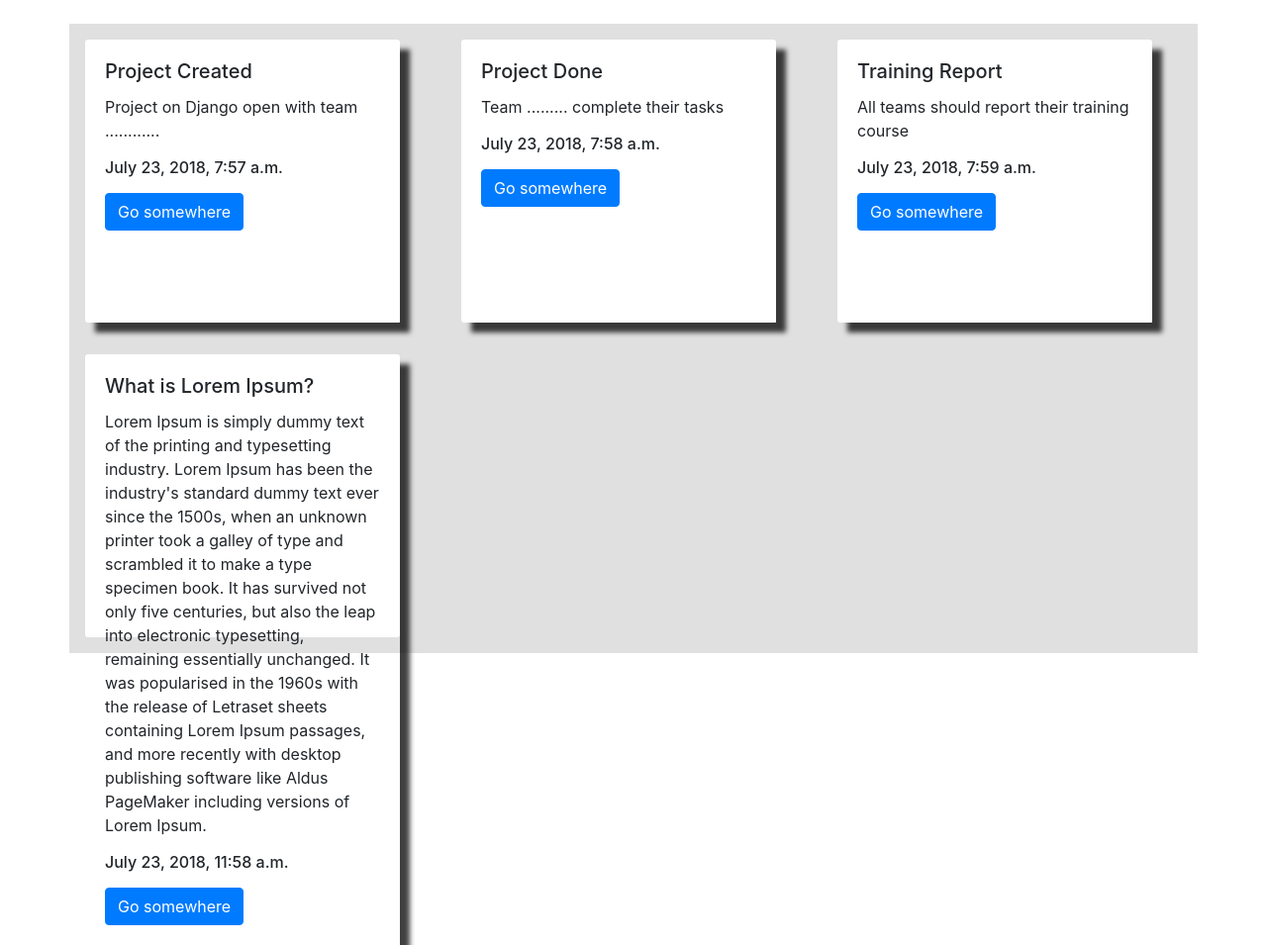
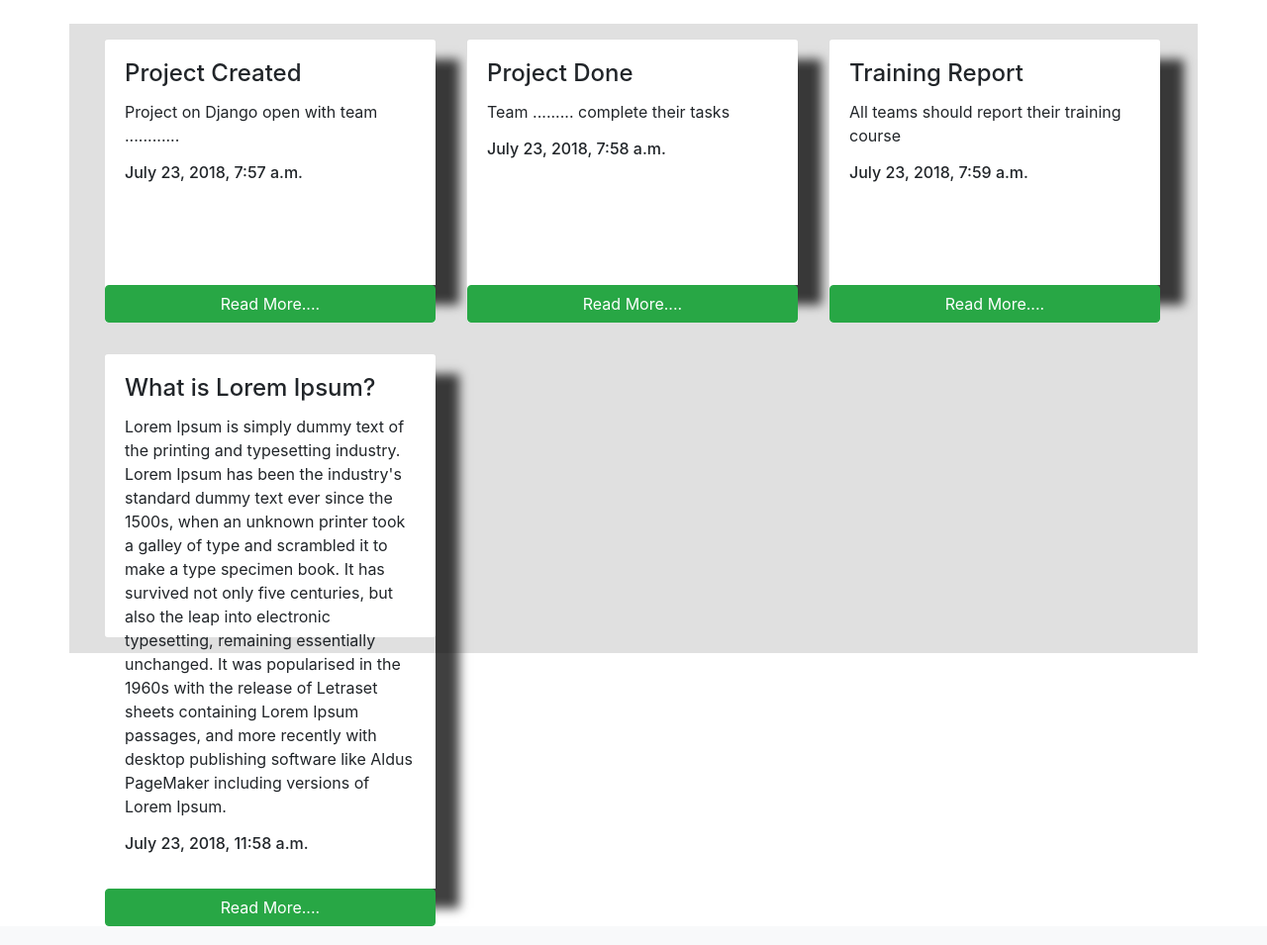
Before and after one commit to realzeus3000/hrms, a Django app: page / in a window 1280 px wide. Shown: the part 56-1011 px from the top of the page at 99% size. Run offline with Django 3.2, Linux system fonts and the light colour scheme; data comes from the database, SQL or seed files in the repository; some libraries are stand-ins or nearby versions.

Commit message:
1- index.html orginized 2- views.py sorted by date

```diff
--- a/home/templates/home/index.html
+++ b/home/templates/home/index.html
@@ -8,16 +8,16 @@
 
 <div class="container backcolor">
   <div class="article">
-  <div class="row">
+  <div class="row left-card">
     {% for announce in announcements %}
-    <div class="col-sm sp-10">
-      <div class="card" style="width: 20rem; height:18rem">
+    <div class="col- sp-15">
+      <div class="card" style="width: 21rem; height:18rem">
         <div class="card-body shad">
-      <h5 class="card-title">{{announce.title}}</h5>
+      <h4 class="card-title">{{announce.title}}</h4>
       <p class="card-text">{{announce.content}}</p>
       <p><h6>{{announce.create}}</h6></p>
-      <a href="#" class="btn btn-primary">Go somewhere</a>
         </div>
+        <a href="#" class="btn btn-success">Read More....</a>
       </div>
     </div>
     {% endfor %}
--- a/home/views.py
+++ b/home/views.py
@@ -3,6 +3,6 @@ from . models import Announcement
 
 
 def index(request):
-    announcements = Announcement.objects.all()
+    announcements = Announcement.objects.all().order_by('create')
     context = {'announcements': announcements}
     return render (request, 'home/index.html', context)
--- a/static/css/custom.css
+++ b/static/css/custom.css
@@ -1,4 +1,4 @@
-.sp-10 {
+.sp-15 {
   padding: 15px;
 }
 
@@ -7,7 +7,11 @@
 }
 
 .shad {
-  -webkit-box-shadow: 10px 10px 5px 0px rgba(0,0,0,0.75);
-  -moz-box-shadow: 10px 10px 5px 0px rgba(0,0,0,0.75);
-  box-shadow: 10px 10px 5px 0px rgba(0,0,0,0.75);
+  -webkit-box-shadow: 24px 20px 10px 0px rgba(0,0,0,0.75);
+-moz-box-shadow: 24px 20px 10px 0px rgba(0,0,0,0.75);
+box-shadow: 24px 20px 10px 0px rgba(0,0,0,0.75);
 }
+
+.left-card {
+  padding-left: 20px;
+}
```
